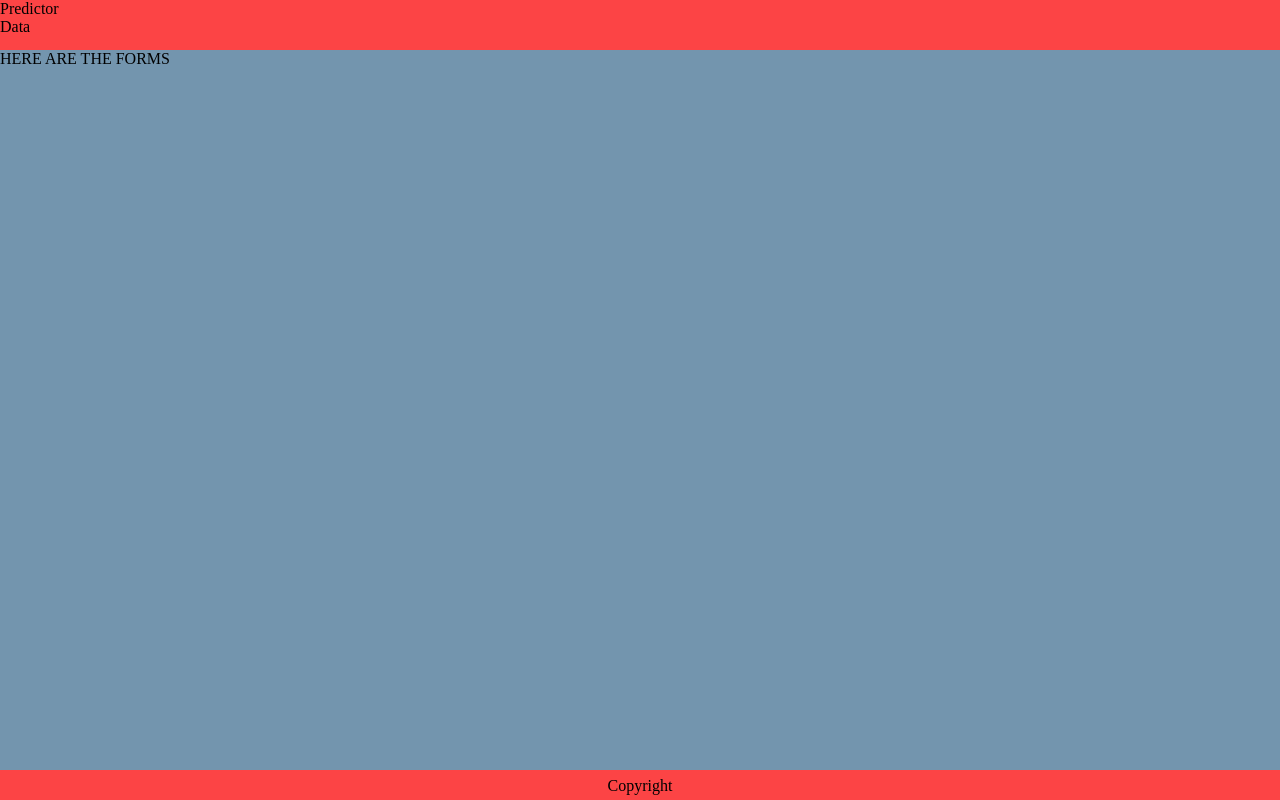
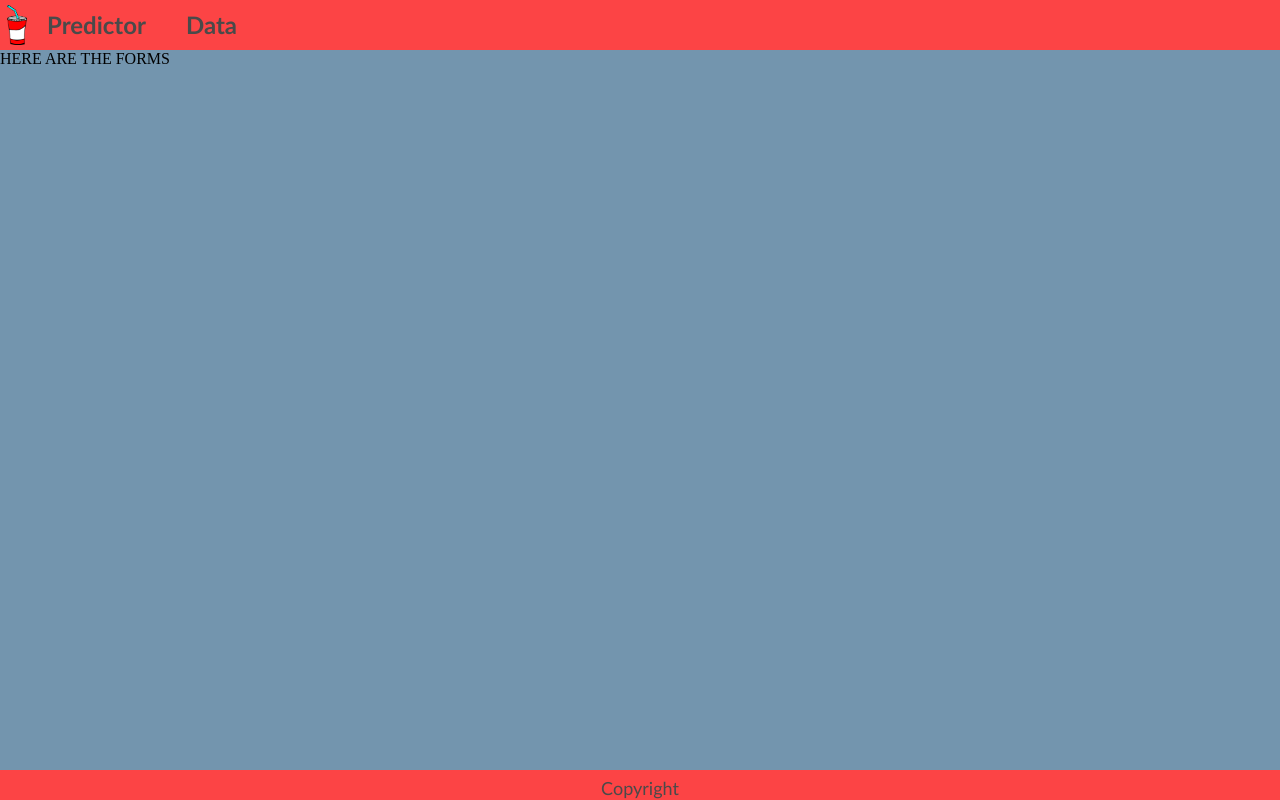
Before and after one commit to tanner-rig/drink-predictor, a React app: page / in a window 1280 px wide. Built offline with nearby package versions, Linux system fonts and the light colour scheme.

Commit message:
added nav and router

```diff
--- a/index.html
+++ b/index.html
@@ -2,6 +2,7 @@
 <html>
 <head>
   <title>Drink Predictor</title>
+  <link rel="shortcut icon" type="image/x-icon" href="./src/assets/drink.png" />
   <meta charset="utf-8" />
   <meta http-equiv="Content-type" content="text/html; charset=utf-8" />
   <meta name="viewport" content="width=device-width, initial-scale=1" />
--- a/src/components/footer/footer.scss
+++ b/src/components/footer/footer.scss
@@ -6,4 +6,7 @@
   bottom: 0px;
   position: fixed;
   padding: 7px 0 3px 0;
+  color: #4A4A4A;
+  font-family: Futura, "Trebuchet MS", Arial, sans-serif;
+  font-size: 18px;
 }
--- a/src/components/navigation/navigation.js
+++ b/src/components/navigation/navigation.js
@@ -1,4 +1,6 @@
 import React, { Component } from 'react';
+import { Link } from 'react-router';
+import drinkLogo from '../../assets/drink.png';
 
 import './navigation.scss';
 
@@ -6,8 +8,9 @@ export default class Navigation extends Component {
   render() {
     return (
       <div className="navigation">
-        <div>Predictor</div>
-        <div>Data</div>
+        <img className='nav-logo' src={drinkLogo} />
+        <div><Link to='/'>Predictor</Link></div>
+        <div><Link to='/data'>Data</Link></div>
       </div>
     );
   }
--- a/src/components/navigation/navigation.scss
+++ b/src/components/navigation/navigation.scss
@@ -1,5 +1,29 @@
 .navigation {
+  display: flex;
   height: 50px;
   width: 100%;
   background-color: #FC4445;
+  color: #4A4A4A;
+  font-weight: bold;
+  font-family: Futura, "Trebuchet MS", Arial, sans-serif;
+  font-size: 24px;
+
+  div {
+    padding: 10px 20px;
+
+    a {
+      text-decoration: none;
+      color: #4A4A4A;
+    }
+
+    &:hover {
+      opacity: .6;
+    }
+  }
+
+  .nav-logo {
+    height: 40px;
+    width: 20px;
+    padding: 5px 0 0 7px;
+  }
 }
--- /dev/null
+++ b/src/components/root/data.js
@@ -0,0 +1,15 @@
+import React, { Component } from 'react';
+
+import Navigation from '../navigation/navigation';
+import Footer from '../footer/footer';
+
+export default class Data extends Component {
+  render() {
+    return (
+      <div className="data">
+        <Navigation />
+        <Footer />
+      </div>
+    );
+  }
+}
--- a/src/routes.js
+++ b/src/routes.js
@@ -1,13 +1,17 @@
 import React from 'react';
-import { Route, IndexRoute } from 'react-router';
+import { Router, Route, IndexRoute, hashHistory } from 'react-router';
 
 import App from './components/root/app';
 import Home from './components/root/home';
+import Data from './components/root/data';
 
 const routes = (
-  <Route path="/" component={App}>
-    <IndexRoute component={Home} />
-  </Route>
+  <Router history={hashHistory}>
+    <Route path="/" component={App}>
+      <IndexRoute component={Home} />
+      <Route path='/data' component={Data} />
+    </Route>
+  </Router>
 );
 
 export default routes;
```
Also changed, not shown: src/assets/Starsss.png (added), src/assets/drink.png (added), src/assets/drink_predictor.png (added).
